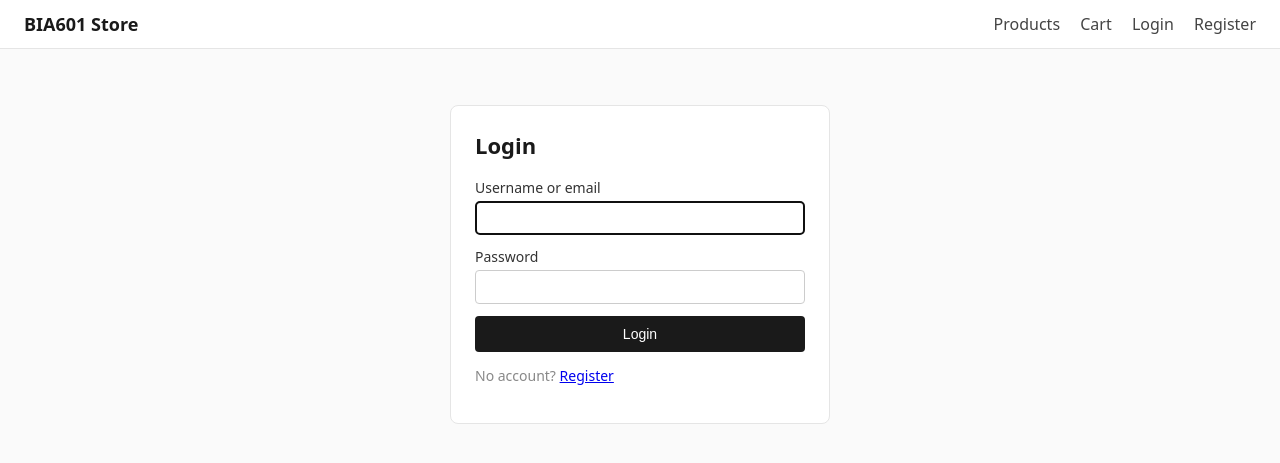
After one commit to Mohammad-Diab/Intelligent-Algorithms-SVU-S25-BIA601, a Flask app: page /auth/login in a window 1280 px wide. The commit adds this page. Shown: the top 463 px of the page. Run offline with Flask 3, Linux system fonts and the light colour scheme.

Commit message:
Implement user authentication: add login and registration functionality, create auth blueprint, and update base template for user session management

```diff
--- a/store/app.py
+++ b/store/app.py
@@ -1,12 +1,15 @@
 from flask import Flask, render_template
 
 import db
+import auth
 
 
 def create_app():
     app = Flask(__name__)
     app.config["SECRET_KEY"] = "dev-change-me"
     db.init_app(app)
+    app.register_blueprint(auth.bp)
+    app.before_request(auth.load_logged_in_user)
 
     @app.route("/")
     def home():
--- /dev/null
+++ b/store/auth.py
@@ -0,0 +1,95 @@
+from functools import wraps
+from flask import (Blueprint, render_template, request, redirect, url_for,
+                   session, flash, g)
+from werkzeug.security import check_password_hash, generate_password_hash
+
+from db import get_db
+
+
+bp = Blueprint("auth", __name__, url_prefix="/auth")
+
+
+def login_required(view):
+    @wraps(view)
+    def wrapped(*args, **kwargs):
+        if g.user is None:
+            return redirect(url_for("auth.login", next=request.path))
+        return view(*args, **kwargs)
+    return wrapped
+
+
+def load_logged_in_user():
+    uid = session.get("user_id")
+    if uid is None:
+        g.user = None
+        return
+    g.user = get_db().execute(
+        "SELECT id, username, email, full_name, age, location FROM users WHERE id = ?",
+        (uid,),
+    ).fetchone()
+
+
+@bp.route("/register", methods=["GET", "POST"])
+def register():
+    if request.method == "POST":
+        username = request.form.get("username", "").strip()
+        email    = request.form.get("email", "").strip().lower()
+        password = request.form.get("password", "")
+        full_name = request.form.get("full_name", "").strip()
+        age      = request.form.get("age", "").strip()
+        location = request.form.get("location", "").strip()
+
+        error = None
+        if not username or not email or not password:
+            error = "Username, email, and password are required."
+        elif len(password) < 4:
+            error = "Password must be at least 4 characters."
+
+        if error is None:
+            db = get_db()
+            try:
+                cur = db.execute(
+                    "INSERT INTO users(username, email, password_hash, full_name, age, location) "
+                    "VALUES (?,?,?,?,?,?)",
+                    (username, email, generate_password_hash(password),
+                     full_name or None,
+                     int(age) if age.isdigit() else None,
+                     location or None),
+                )
+                db.commit()
+                session.clear()
+                session["user_id"] = cur.lastrowid
+                return redirect(url_for("home"))
+            except Exception as e:
+                msg = str(e).lower()
+                if "users.username" in msg:
+                    error = "Username already taken."
+                elif "users.email" in msg:
+                    error = "Email already registered."
+                else:
+                    error = "Could not register."
+        flash(error, "error")
+    return render_template("auth/register.html")
+
+
+@bp.route("/login", methods=["GET", "POST"])
+def login():
+    if request.method == "POST":
+        identifier = request.form.get("identifier", "").strip()
+        password   = request.form.get("password", "")
+        row = get_db().execute(
+            "SELECT id, password_hash FROM users WHERE username = ? OR email = ?",
+            (identifier, identifier.lower()),
+        ).fetchone()
+        if row and check_password_hash(row["password_hash"], password):
+            session.clear()
+            session["user_id"] = row["id"]
+            return redirect(request.args.get("next") or url_for("home"))
+        flash("Invalid credentials.", "error")
+    return render_template("auth/login.html")
+
+
+@bp.route("/logout")
+def logout():
+    session.clear()
+    return redirect(url_for("home"))
--- a/store/static/style.css
+++ b/store/static/style.css
@@ -8,3 +8,14 @@ main { max-width: 1100px; margin: 0 auto; padding: 24px; }
 .hero { padding: 48px 0; text-align: center; }
 .hero h1 { margin: 0 0 8px; font-size: 32px; }
 .hero p { margin: 0; color: #555; }
+.muted { color: #888; font-size: 14px; }
+.auth-card { max-width: 380px; margin: 32px auto; padding: 24px; background: #fff; border: 1px solid #e5e5e5; border-radius: 8px; }
+.auth-card h1 { margin-top: 0; font-size: 22px; }
+.form label { display: block; margin-bottom: 12px; font-size: 14px; color: #333; }
+.form input { width: 100%; padding: 8px 10px; margin-top: 4px; border: 1px solid #ccc; border-radius: 4px; font-size: 14px; }
+.form button { width: 100%; padding: 10px; background: #1a1a1a; color: #fff; border: 0; border-radius: 4px; font-size: 14px; cursor: pointer; }
+.form button:hover { background: #000; }
+.flashes { max-width: 1100px; margin: 12px auto 0; padding: 0 24px; }
+.flash { padding: 10px 14px; border-radius: 4px; margin-bottom: 8px; font-size: 14px; }
+.flash-error { background: #fdecea; color: #b00020; border: 1px solid #f5c2c7; }
+.flash-success { background: #e6f4ea; color: #1e6c33; border: 1px solid #b6dfbe; }
--- /dev/null
+++ b/store/templates/auth/login.html
@@ -0,0 +1,17 @@
+{% extends "base.html" %}
+{% block title %}Login{% endblock %}
+{% block content %}
+<section class="auth-card">
+  <h1>Login</h1>
+  <form method="post" class="form">
+    <label>Username or email
+      <input name="identifier" required autofocus>
+    </label>
+    <label>Password
+      <input name="password" type="password" required>
+    </label>
+    <button type="submit">Login</button>
+  </form>
+  <p class="muted">No account? <a href="{{ url_for('auth.register') }}">Register</a></p>
+</section>
+{% endblock %}
--- a/store/templates/base.html
+++ b/store/templates/base.html
@@ -12,9 +12,26 @@
     <nav>
       <a href="#">Products</a>
       <a href="#">Cart</a>
-      <a href="#">Login</a>
+      {% if g.user %}
+        <span class="muted">Hi, {{ g.user['username'] }}</span>
+        <a href="{{ url_for('auth.logout') }}">Logout</a>
+      {% else %}
+        <a href="{{ url_for('auth.login') }}">Login</a>
+        <a href="{{ url_for('auth.register') }}">Register</a>
+      {% endif %}
     </nav>
   </header>
+
+  {% with messages = get_flashed_messages(with_categories=true) %}
+    {% if messages %}
+      <div class="flashes">
+        {% for cat, msg in messages %}
+          <div class="flash flash-{{ cat }}">{{ msg }}</div>
+        {% endfor %}
+      </div>
+    {% endif %}
+  {% endwith %}
+
   <main>
     {% block content %}{% endblock %}
   </main>
```
Also changed, not shown: store/templates/auth/register.html (added, +17 -0 lines).
